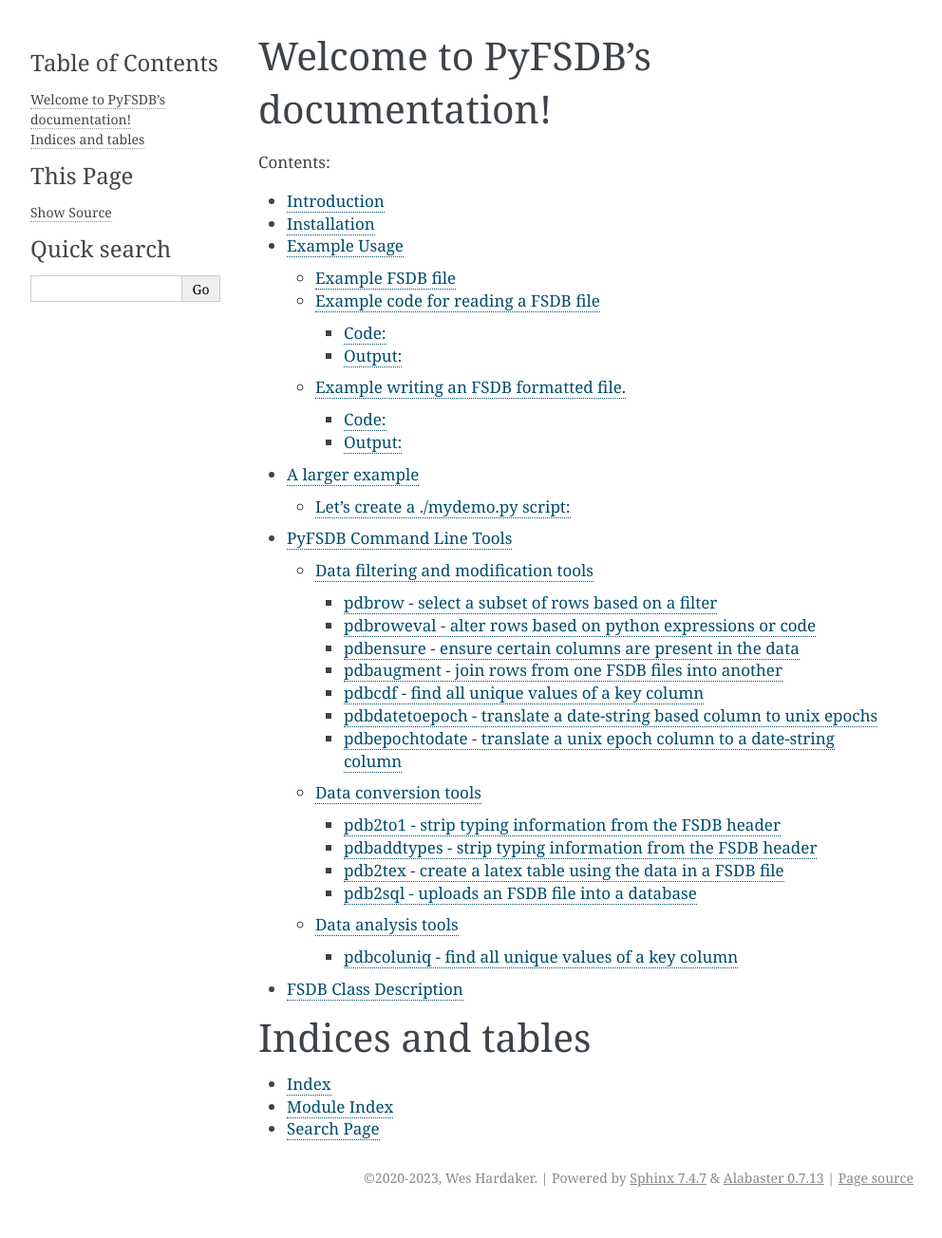
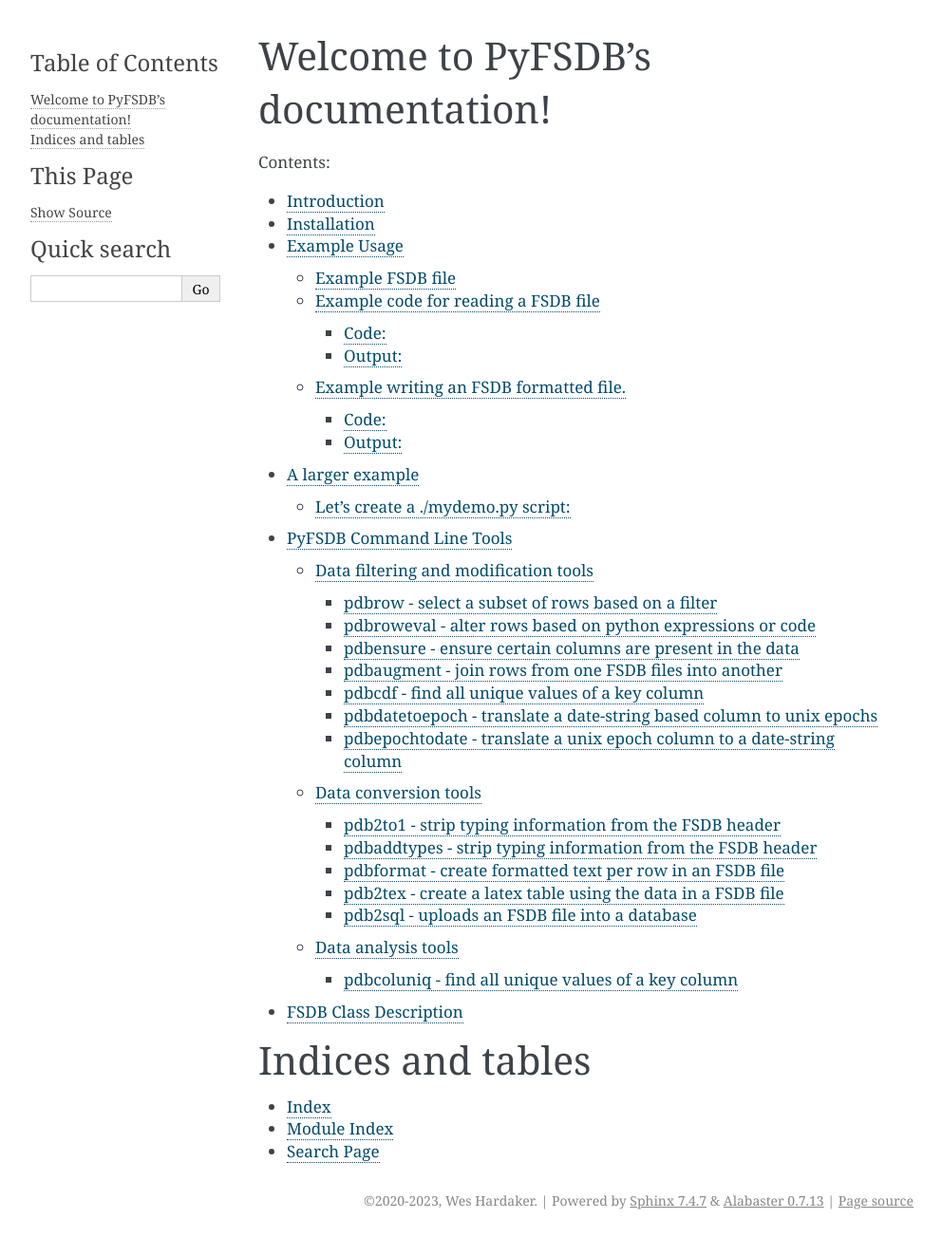
Before and after one commit to hardaker/pyfsdb, a Sphinx documentation site: the page built from docs/index.rst, in a window 1280 px wide. Shown: the whole page at 95% size, without its empty margins (148-1140 px from the left). Built offline with Sphinx 7.4.7, drawn with Linux system fonts in a browser that asks for light colours; before the commit the page ends 1280 px from its top, so only the background shows below that; some of the changed lines change nothing that is shown.

Commit message:
pdbformat added

````diff
--- a/docs/tools/index.rst
+++ b/docs/tools/index.rst
@@ -35,9 +35,9 @@
 
    pdb2to1
    pdbaddtypes
+   pdbformat
    pdb2tex
    pdb2sql
-
 
 Data analysis tools
 -------------------
--- /dev/null
+++ b/docs/tools/pdbformat.md
@@ -0,0 +1,30 @@
+### pdbformat - create formatted text per row in an FSDB file
+
+`pdbformat` uses python's internal string formatting mechanisms to
+output lines of text based on the column values from each row.  The
+*-f* flag is used to specify the formatting string to use, where
+column names maybe enclosed in curly braces to indicate where
+replacement should happen.
+
+#### Example input (*myfile.fsdb*):
+
+```
+#fsdb -F s col1:l two:a andthree:d
+1	key1	42.0
+2	key2	123.0
+3	key1    90.2
+```
+
+#### Example command usage
+
+```
+$ pdbformat -f "{two} is {andthree:>7.7} !" myfile.fsdb
+```
+
+#### Example output
+
+```
+key1 is    42.0 !
+key2 is   123.0 !
+key1 is    90.2 !
+```
````
